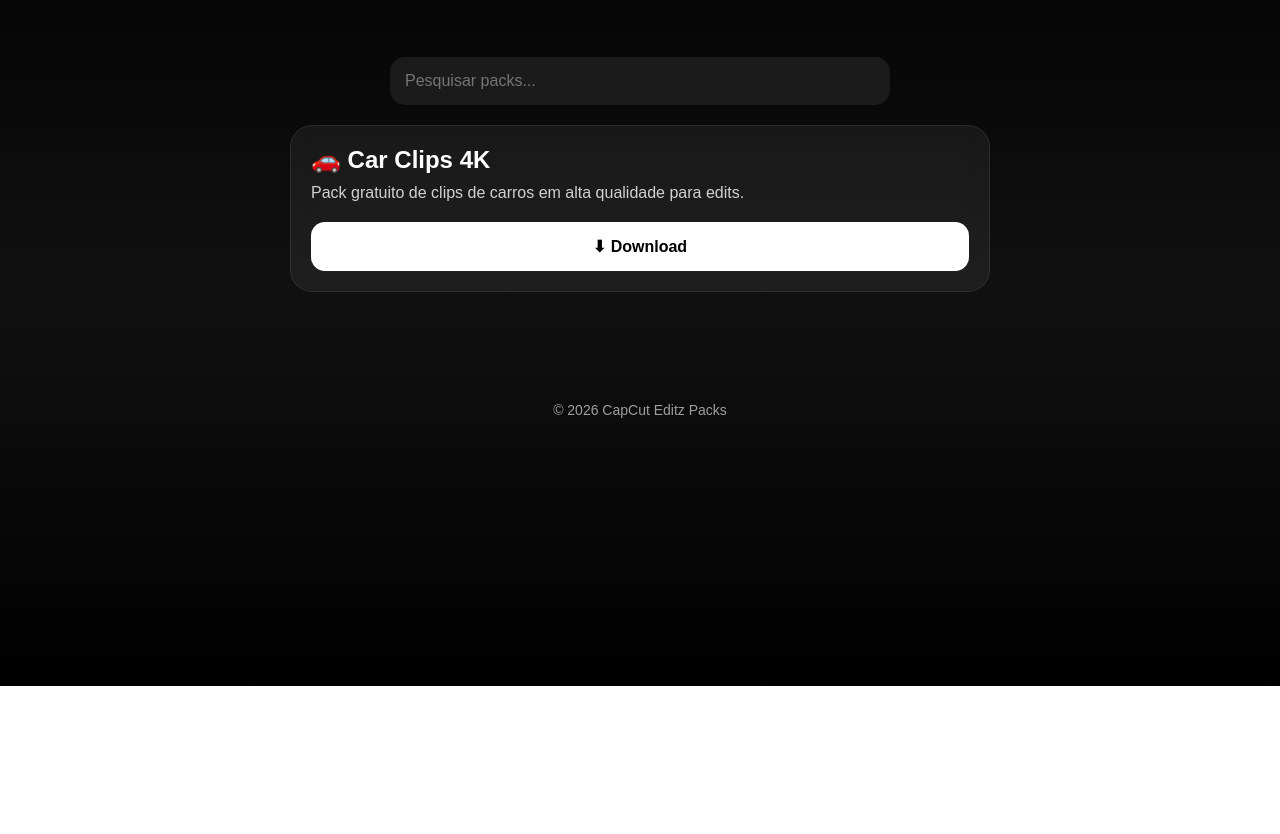
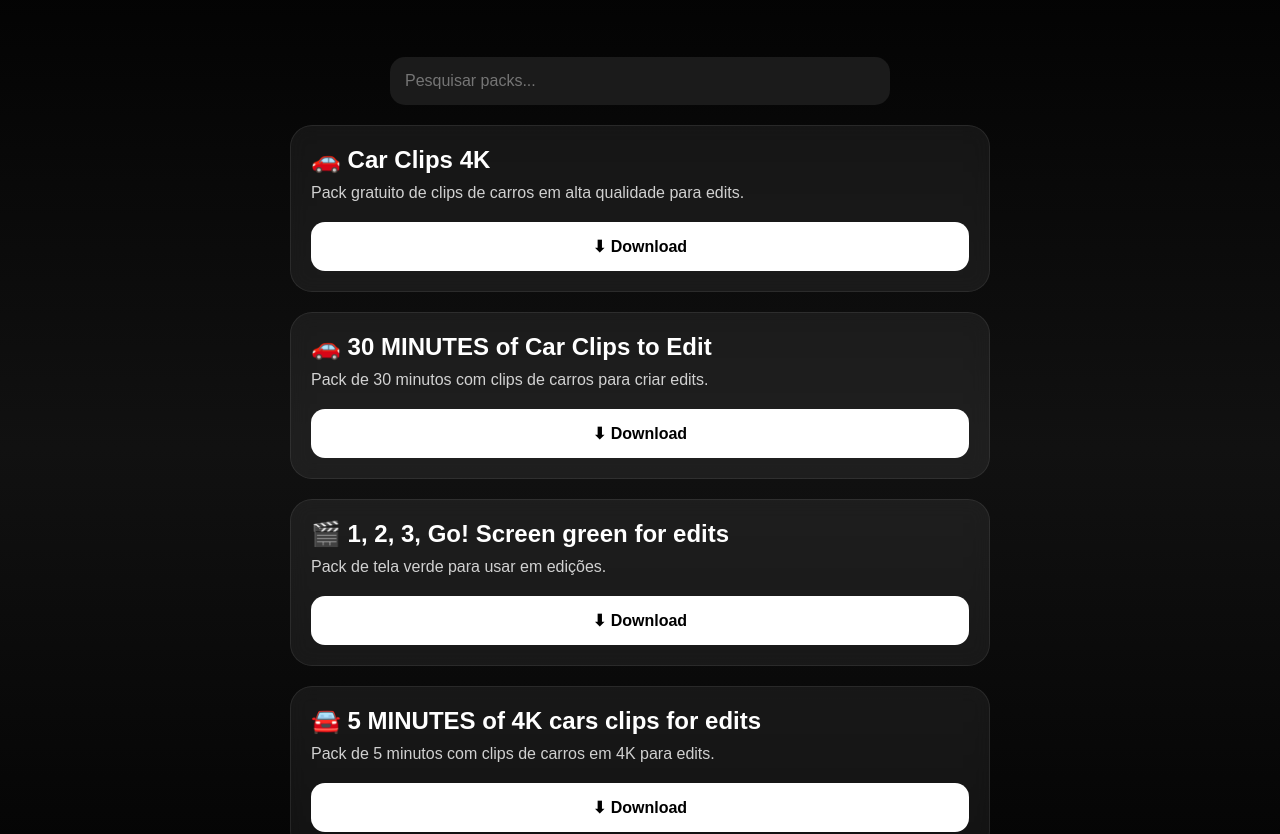
Before and after one commit to Davilegal123456/CapCut-Editz-Packs, a plain HTML site: page index.html in a window 1280 px wide. Shown: the part 114-948 px from the top of the page. Before the commit the page ends 800 px from the top, so only its background shows below. Drawn offline with Linux system fonts and the light colour scheme.

Commit message:
Update index.html
Pp

```diff
--- a/index.html
+++ b/index.html
@@ -118,12 +118,15 @@ font-size:14px;
 
 </header>
 
+
 <input
 class="search"
 placeholder="Pesquisar packs..."
 id="search">
 
+
 <div class="container" id="packs">
+
 
 <div class="card">
 
@@ -134,7 +137,7 @@ id="search">
 <a
 class="download"
 target="_blank"
-href="https://www.mediafire.com/file/a4jsp4lur3su2v8/1_1_Stretched_Car_Clips_for_Edits_4K_free_to_use_No_Filters_Reupload_with_more_Clips%2528360P%2529.mp4/file">
+href="https://www.mediafire.com/file/a4jsp4lur3su2v8/Clips_cars_4K_for_edits_By_CapCutEditz.mp4/file">
 
 ⬇ Download
 
@@ -142,13 +145,73 @@ href="https://www.mediafire.com/file/a4jsp4lur3su2v8/1_1_Stretched_Car_Clips_for
 
 </div>
 
+
+
+<div class="card">
+
+<h2>🚗 30 MINUTES of Car Clips to Edit</h2>
+
+<p>Pack de 30 minutos com clips de carros para criar edits.</p>
+
+<a
+class="download"
+target="_blank"
+href="https://www.mediafire.com/file/1park7wylpkpkfq/30_MINUTES_CLIPS_CARS_BY_CAPCUTEDITZ.mp4/file">
+
+⬇ Download
+
+</a>
+
 </div>
+
+
+
+<div class="card">
+
+<h2>🎬 1, 2, 3, Go! Screen green for edits</h2>
+
+<p>Pack de tela verde para usar em edições.</p>
+
+<a
+class="download"
+target="_blank"
+href="https://www.mediafire.com/file/m0h41489h1j0vta/1%252C_2%252C_3%252C_Go%2521_By_CapCutEditz.mp4/file">
+
+⬇ Download
+
+</a>
+
+</div>
+
+
+
+<div class="card">
+
+<h2>🚘 5 MINUTES of 4K cars clips for edits</h2>
+
+<p>Pack de 5 minutos com clips de carros em 4K para edits.</p>
+
+<a
+class="download"
+target="_blank"
+href="https://www.mediafire.com/file/hqjqtwf3ok11f61/4K_5_minutes_car_clips_for_edits_by_CapCutEditz.mp4/file">
+
+⬇ Download
+
+</a>
+
+</div>
+
+
+</div>
+
 
 <footer>
 
 © 2026 CapCut Editz Packs
 
 </footer>
+
 
 <script>
 
@@ -170,5 +233,6 @@ card.innerText.toLowerCase().includes(value)
 
 </script>
 
+
 </body>
 </html>
```
